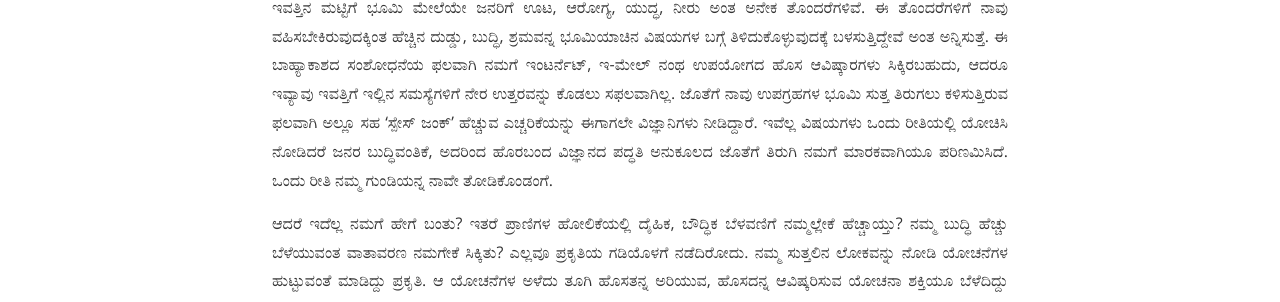
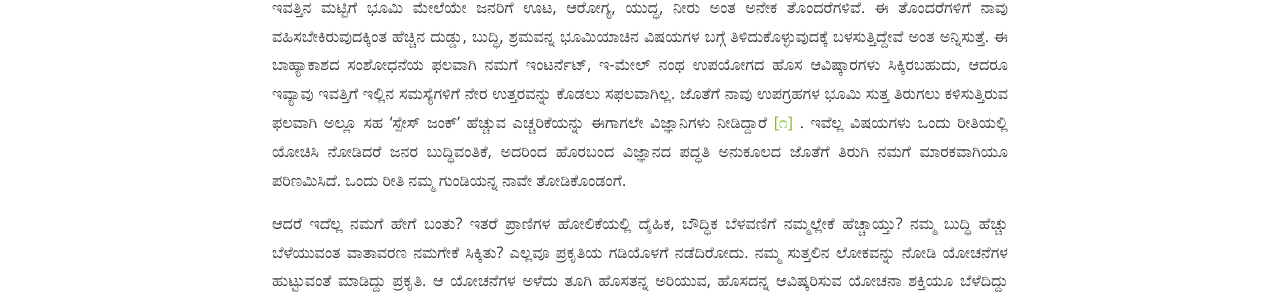
Before and after one commit to bencentra/centrarium, a Jekyll site: the page built from _posts/2021-05-16-prakrutiya-virodhaabhaasa.markdown, in a window 1280 px wide. Shown: the part 1184-1486 px from the top of the page. Built offline with Jekyll 4.4.1, drawn with Linux system fonts in a browser that asks for light colours; nearby versions of some CDN libraries; comment, search, counter and statistics services are not loaded; a style sheet for code colours, icons or effects is not loaded.

Commit message:
Update 2021-05-16-prakrutiya-virodhaabhaasa.markdown

```diff
--- a/_posts/2021-05-16-prakrutiya-virodhaabhaasa.markdown
+++ b/_posts/2021-05-16-prakrutiya-virodhaabhaasa.markdown
@@ -15,7 +15,7 @@
 
 <p align = "justify"> ನಾವು ಅನುಭವಿಸುತ್ತಿರುವ ಔಷಧಿಗಳು, ಕಾರು, ಬೈಕು, ವಿಮಾನ, ಪೆಟ್ರೋಲ್, ಬೆಳ್ಳಿ – ಬಂಗಾರ, ಪ್ಲಾಸ್ಟಿಕ್, ಸಾಫ್ಟ್ವೇರ್ ತಂತ್ರಜ್ಞಾನ, ಗಣಿಗಾರಿಕೆ ಎಲ್ಲವೂ ವಿಜ್ಞಾನದಿಂದ ಬೆಳೆದಂತವೆ. ಇದರಿಂದ ನಮಗೆ ಸಿಕ್ಕ ಉಪಯೋಗಗಳ ಜೊತೆಗೆ ಕೆಟ್ಟ ಪರಿಣಾಮವೂ, ಅನಾನುಕೂಲವೂ ವಿಜ್ಞಾನದಿಂದಲೇ ಅನ್ನುವುದು ಒಂದು ವಾದ. ಇದೇ ವಿಜ್ಞಾನದಿಂದ ನಮ್ಮ ಜೀವನ ಎಷ್ಟು ಸುಗಮವಾಗುತ್ತಿದೆಯೋ ಅಷ್ಟೇ ಈ ಭೂಮಿ ಮೇಲೆ ಎಲ್ಲ ಜೀವಿಗಳು ಒಟ್ಟಾರೆ ಬದುಕುವ ಕಾಲವೂ ಸಹ ಕಡಿಮೆ ಆಗ್ತಿದೆ. ನಾವು ಇದುವರೆಗೆ ಕಲಿತಿರುವ ವಿಜ್ಞಾನವು ಸಂಪನ್ಮೂಲಗಳ  ಹೆಚ್ಚಿಗೆ ಬಳಸಿಕೊಂಡು ಬದುಕುವ ಪದ್ಧತಿಯ ಮೇಲೆ ನಡಿತಿದೆಯೆ ಹೊರತು, ಬಳಸಿದಂತ ಸಂಪನ್ಮೂಲಗಳ ಮರುದುಂಬಿಸುವ ಪದ್ಧತಿಯನ್ನು ಅಷ್ಟಾಗಿ ರೂಢಿಸಿಕೊಂಡಿಲ್ಲ. ನಮ್ಮ ಬಳಕೆಯಲ್ಲಿರುವ ಭೂಮಿಯ ಎಲ್ಲ ಸಂಪನ್ಮೂಲಗಳೂ ಮಿತವಾದವು ಎಂದು ಅರಿತಿರುವ ನಾವು ಮುಂದೊಂದು ದಿನ ಭೂಮಿ ಮೇಲಿನ ಎಲ್ಲವೂ ಮುಗಿದು ಮನುಷ್ಯ ಬದುಕೋಕಾಗದ ಹಂತ ಬಂದೇ ಬರುತ್ತೆ, ಅಂಥ ದಿನಕ್ಕೆ ನಾವು ೧೯೫೦ನೇ ಇಸವಿಯಿಂದಲೇ 'ಸ್ಪೇಸ್ ಟೆಕ್ನಾಲಜಿ' ಬಗೆಗಿನ ಕೆಲಸಗಳ ನಡೆಸುತ್ತಿದ್ದೇವೆ. ಬಹಳ ದೇಶಗಳು, ಬಹಳ ದೊಡ್ಡ ಮಟ್ಟದ ಜನಶಕ್ತಿ, ಬುದ್ಧಿಶಕ್ತಿ, ಮತ್ತು ದುಡ್ಡನ್ನ ವ್ಯಯ ಮಾಡುತ್ತಾ ಬಂದಿವೆ. </p>
 
-<p align = "justify"> ಇವತ್ತಿನ ಮಟ್ಟಿಗೆ ಭೂಮಿ ಮೇಲೆಯೇ ಜನರಿಗೆ ಊಟ, ಆರೋಗ್ಯ, ಯುದ್ಧ, ನೀರು ಅಂತ ಅನೇಕ ತೊಂದರೆಗಳಿವೆ. ಈ ತೊಂದರೆಗಳಿಗೆ ನಾವು ವಹಿಸಬೇಕಿರುವುದಕ್ಕಿಂತ ಹೆಚ್ಚಿನ ದುಡ್ಡು, ಬುದ್ಧಿ, ಶ್ರಮವನ್ನ ಭೂಮಿಯಾಚಿನ ವಿಷಯಗಳ ಬಗ್ಗೆ ತಿಳಿದುಕೊಳ್ಳುವುದಕ್ಕೆ ಬಳಸುತ್ತಿದ್ದೇವೆ ಅಂತ ಅನ್ನಿಸುತ್ತೆ. ಈ ಬಾಹ್ಯಾಕಾಶದ ಸಂಶೋಧನೆಯ ಫಲವಾಗಿ ನಮಗೆ ಇಂಟರ್ನೆಟ್, ಇ-ಮೇಲ್ ನಂಥ ಉಪಯೋಗದ ಹೊಸ ಆವಿಷ್ಕಾರಗಳು ಸಿಕ್ಕಿರಬಹುದು, ಆದರೂ ಇವ್ಯಾವು ಇವತ್ತಿಗೆ ಇಲ್ಲಿನ ಸಮಸ್ಯೆಗಳಿಗೆ ನೇರ ಉತ್ತರವನ್ನು ಕೊಡಲು ಸಫಲವಾಗಿಲ್ಲ. ಜೊತೆಗೆ ನಾವು ಉಪಗ್ರಹಗಳ ಭೂಮಿ ಸುತ್ತ ತಿರುಗಲು ಕಳಿಸುತ್ತಿರುವ ಫಲವಾಗಿ ಅಲ್ಲೂ ಸಹ ‘ಸ್ಪೇಸ್ ಜಂಕ್’ ಹೆಚ್ಚುವ ಎಚ್ಚರಿಕೆಯನ್ನು ಈಗಾಗಲೇ ವಿಜ್ಞಾನಿಗಳು ನೀಡಿದ್ದಾರೆ. ಇವೆಲ್ಲ ವಿಷಯಗಳು ಒಂದು ರೀತಿಯಲ್ಲಿ ಯೋಚಿಸಿ ನೋಡಿದರೆ ಜನರ ಬುದ್ಧಿವಂತಿಕೆ, ಅದರಿಂದ ಹೊರಬಂದ ವಿಜ್ಞಾನದ ಪದ್ಧತಿ ಅನುಕೂಲದ ಜೊತೆಗೆ ತಿರುಗಿ ನಮಗೆ ಮಾರಕವಾಗಿಯೂ ಪರಿಣಮಿಸಿದೆ. ಒಂದು ರೀತಿ ನಮ್ಮ ಗುಂಡಿಯನ್ನ ನಾವೇ ತೋಡಿಕೊಂಡಂಗೆ. </p>
+<p align = "justify"> ಇವತ್ತಿನ ಮಟ್ಟಿಗೆ ಭೂಮಿ ಮೇಲೆಯೇ ಜನರಿಗೆ ಊಟ, ಆರೋಗ್ಯ, ಯುದ್ಧ, ನೀರು ಅಂತ ಅನೇಕ ತೊಂದರೆಗಳಿವೆ. ಈ ತೊಂದರೆಗಳಿಗೆ ನಾವು ವಹಿಸಬೇಕಿರುವುದಕ್ಕಿಂತ ಹೆಚ್ಚಿನ ದುಡ್ಡು, ಬುದ್ಧಿ, ಶ್ರಮವನ್ನ ಭೂಮಿಯಾಚಿನ ವಿಷಯಗಳ ಬಗ್ಗೆ ತಿಳಿದುಕೊಳ್ಳುವುದಕ್ಕೆ ಬಳಸುತ್ತಿದ್ದೇವೆ ಅಂತ ಅನ್ನಿಸುತ್ತೆ. ಈ ಬಾಹ್ಯಾಕಾಶದ ಸಂಶೋಧನೆಯ ಫಲವಾಗಿ ನಮಗೆ ಇಂಟರ್ನೆಟ್, ಇ-ಮೇಲ್ ನಂಥ ಉಪಯೋಗದ ಹೊಸ ಆವಿಷ್ಕಾರಗಳು ಸಿಕ್ಕಿರಬಹುದು, ಆದರೂ ಇವ್ಯಾವು ಇವತ್ತಿಗೆ ಇಲ್ಲಿನ ಸಮಸ್ಯೆಗಳಿಗೆ ನೇರ ಉತ್ತರವನ್ನು ಕೊಡಲು ಸಫಲವಾಗಿಲ್ಲ. ಜೊತೆಗೆ ನಾವು ಉಪಗ್ರಹಗಳ ಭೂಮಿ ಸುತ್ತ ತಿರುಗಲು ಕಳಿಸುತ್ತಿರುವ ಫಲವಾಗಿ ಅಲ್ಲೂ ಸಹ ‘ಸ್ಪೇಸ್ ಜಂಕ್’ ಹೆಚ್ಚುವ ಎಚ್ಚರಿಕೆಯನ್ನು ಈಗಾಗಲೇ ವಿಜ್ಞಾನಿಗಳು ನೀಡಿದ್ದಾರೆ <a href="https://observer.com/2020/10/spacex-starlink-satellite-collision-risk-space-debris/"> [೧] </a>. ಇವೆಲ್ಲ ವಿಷಯಗಳು ಒಂದು ರೀತಿಯಲ್ಲಿ ಯೋಚಿಸಿ ನೋಡಿದರೆ ಜನರ ಬುದ್ಧಿವಂತಿಕೆ, ಅದರಿಂದ ಹೊರಬಂದ ವಿಜ್ಞಾನದ ಪದ್ಧತಿ ಅನುಕೂಲದ ಜೊತೆಗೆ ತಿರುಗಿ ನಮಗೆ ಮಾರಕವಾಗಿಯೂ ಪರಿಣಮಿಸಿದೆ. ಒಂದು ರೀತಿ ನಮ್ಮ ಗುಂಡಿಯನ್ನ ನಾವೇ ತೋಡಿಕೊಂಡಂಗೆ. </p>
 
 <p align = "justify"> ಆದರೆ ಇದೆಲ್ಲ ನಮಗೆ ಹೇಗೆ ಬಂತು? ಇತರೆ ಪ್ರಾಣಿಗಳ ಹೋಲಿಕೆಯಲ್ಲಿ ದೈಹಿಕ, ಬೌದ್ಧಿಕ ಬೆಳವಣಿಗೆ ನಮ್ಮಲ್ಲೇಕೆ ಹೆಚ್ಚಾಯ್ತು? ನಮ್ಮ ಬುದ್ಧಿ ಹೆಚ್ಚು ಬೆಳೆಯುವಂತ ವಾತಾವರಣ ನಮಗೇಕೆ ಸಿಕ್ಕಿತು? ಎಲ್ಲವೂ ಪ್ರಕೃತಿಯ ಗಡಿಯೊಳಗೆ ನಡೆದಿರೋದು. ನಮ್ಮ ಸುತ್ತಲಿನ ಲೋಕವನ್ನು ನೋಡಿ ಯೋಚನೆಗಳ ಹುಟ್ಟುವಂತೆ ಮಾಡಿದ್ದು ಪ್ರಕೃತಿ. ಆ ಯೋಚನೆಗಳ ಅಳೆದು ತೂಗಿ ಹೊಸತನ್ನ ಅರಿಯುವ, ಹೊಸದನ್ನ ಆವಿಷ್ಕರಿಸುವ ಯೋಚನಾ ಶಕ್ತಿಯೂ ಬೆಳೆದಿದ್ದು ಪ್ರಕೃತಿಯಿಂದಲೇ. ಈ ಪ್ರಕೃತಿಯಲ್ಲೇ ಹುಟ್ಟಿದ ನಾವುಗಳು ಇಲ್ಲಿನ ಸಂಪನ್ಮೂಲಗಳ ಬಳಸಿಕೊಂಡು ಜೀವನ ನಡೆಸುವ ಕಲಿಕೆಯ ಕೊಟ್ಟಿದ್ದೂ ಪ್ರಕೃತಿಯೇ. ಅಂದ್ರೆ ಒಂದು ರೀತಿಯಲ್ಲಿ ನಮ್ಮನ್ನ ಹುಟ್ಟಿಸಿದ ಪ್ರಕೃತಿಯು ತನ್ನ ಮೂಲಕವೇ ನಮ್ಮ ಅಂತ್ಯಕ್ಕೂ ದಾರಿಮಾಡಿಕೊಟ್ಟಿದೆ.</p>
 
```
